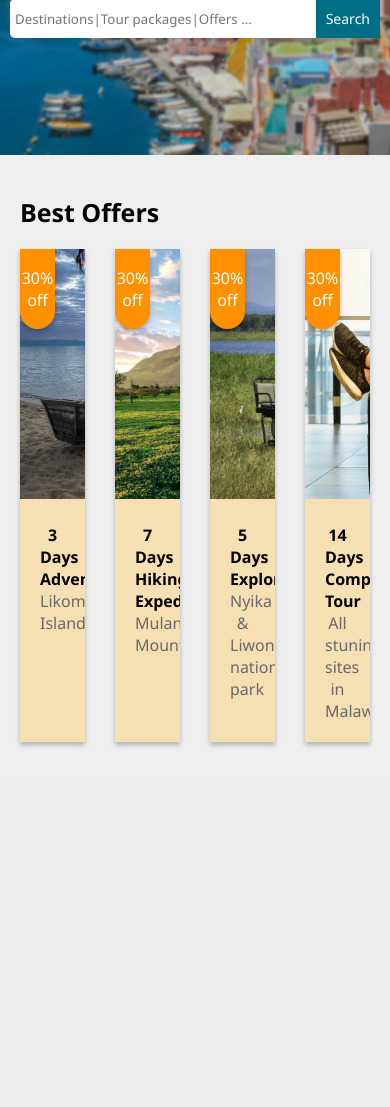
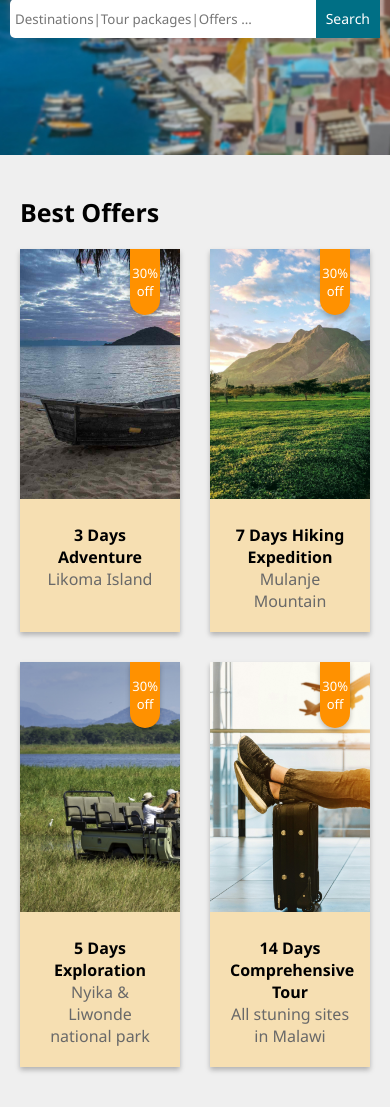
Before and after one commit to C-gana/Re-agency, a PHP site: page / in a window 390 px wide. Shown: the part 445-1552 px from the top of the page. Before the commit the page ends 1192 px from the top, so only its background shows below. Run offline with PHP 8.4, Linux system fonts and the light colour scheme.

Commit message:
adding responsiveness to the best offers

```diff
--- a/style.css
+++ b/style.css
@@ -116,8 +116,7 @@ ul li {
   place-content: center;
   color: white;
   font-weight: 400;
-  width: 35px;
-  height: 80px;
+  padding: 20px 3px;
   border-radius: 0 0 20px 20px;
   background-color: #ff9100;
   position: absolute;
@@ -125,3 +124,18 @@ ul li {
   box-shadow: 0px 3px 5px rgba(0, 0, 0, 0.259);
   right: 30px;
 }
+@media (max-width: 1037px) {
+  .offers-grid {
+    grid-template-columns: repeat(3, 1fr);
+  }
+}
+@media (max-width: 660px) {
+  .offers-grid {
+    grid-template-columns: repeat(2, 1fr);
+  }
+  .discount {
+    padding: 15px 2px;
+    right: 20px;
+    font-size: 13px;
+  }
+}
```
